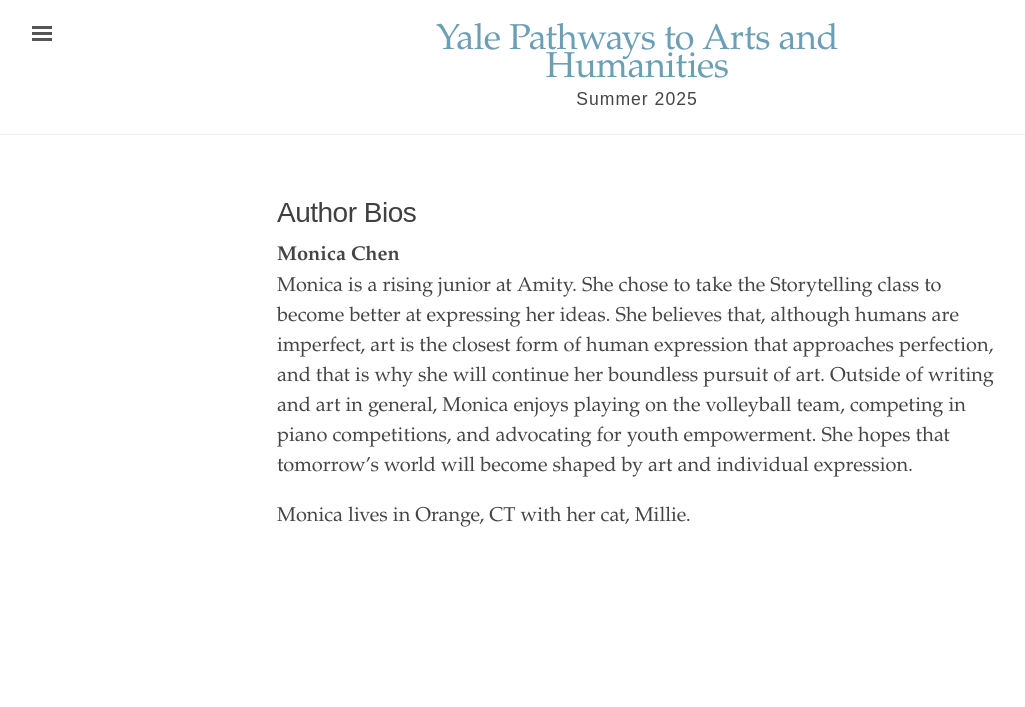
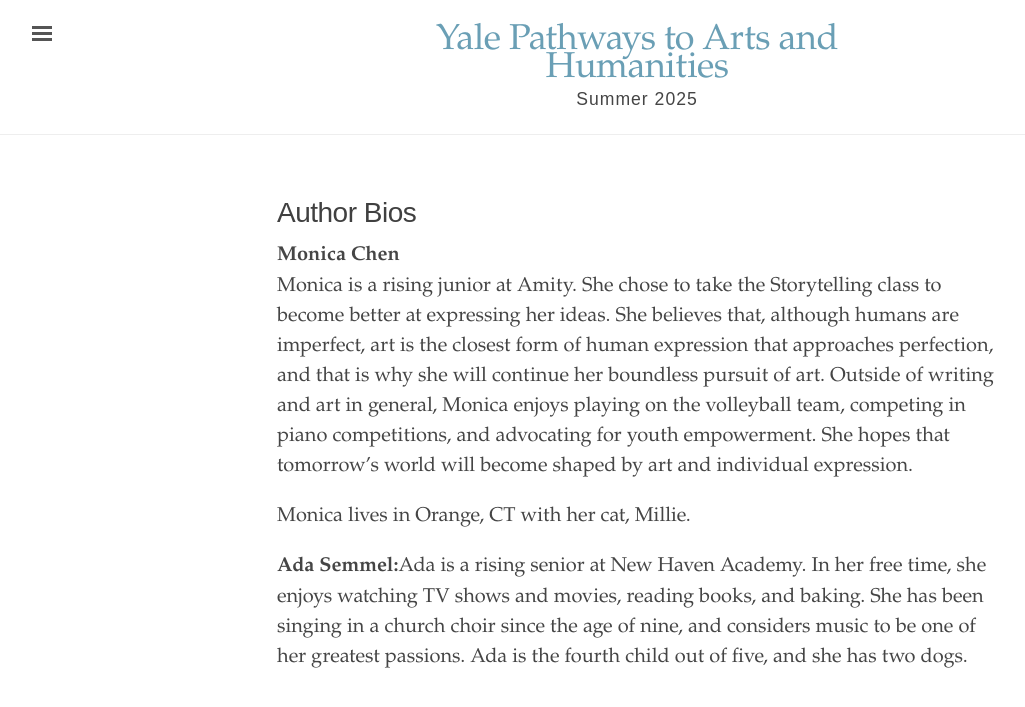
Before and after one commit to ypah-s25/storytelling, a Jekyll site: the page built from info.md, in a window 1280 px wide. Shown: the top 707 px of the page, without its empty margins (3-1028 px from the left). Built offline with Jekyll 4.4.1, drawn with Linux system fonts in a browser that asks for light colours.

Commit message:
Update info.md

```diff
--- a/info.md
+++ b/info.md
@@ -5,3 +5,5 @@
 <p><strong>Monica Chen</strong><br>
 Monica is a rising junior at Amity. She chose to take the Storytelling class to become better at expressing her ideas. She believes that, although humans are imperfect, art is the closest form of human expression that approaches perfection, and that is why she will continue her boundless pursuit of art. Outside of writing and art in general, Monica enjoys playing on the volleyball team, competing in piano competitions, and advocating for youth empowerment. She hopes that tomorrow’s world will become shaped by art and individual expression.</p>
 Monica lives in Orange, CT with her cat, Millie.
+<p><b>Ada Semmel:</b>Ada is a rising senior at New Haven Academy. In her free time, she enjoys watching TV shows and movies, reading books, and baking. She has been singing in a church choir since the age of nine, and considers music to be one of her greatest passions. Ada is the fourth child out of five, and she has two dogs.
+</p>
```
